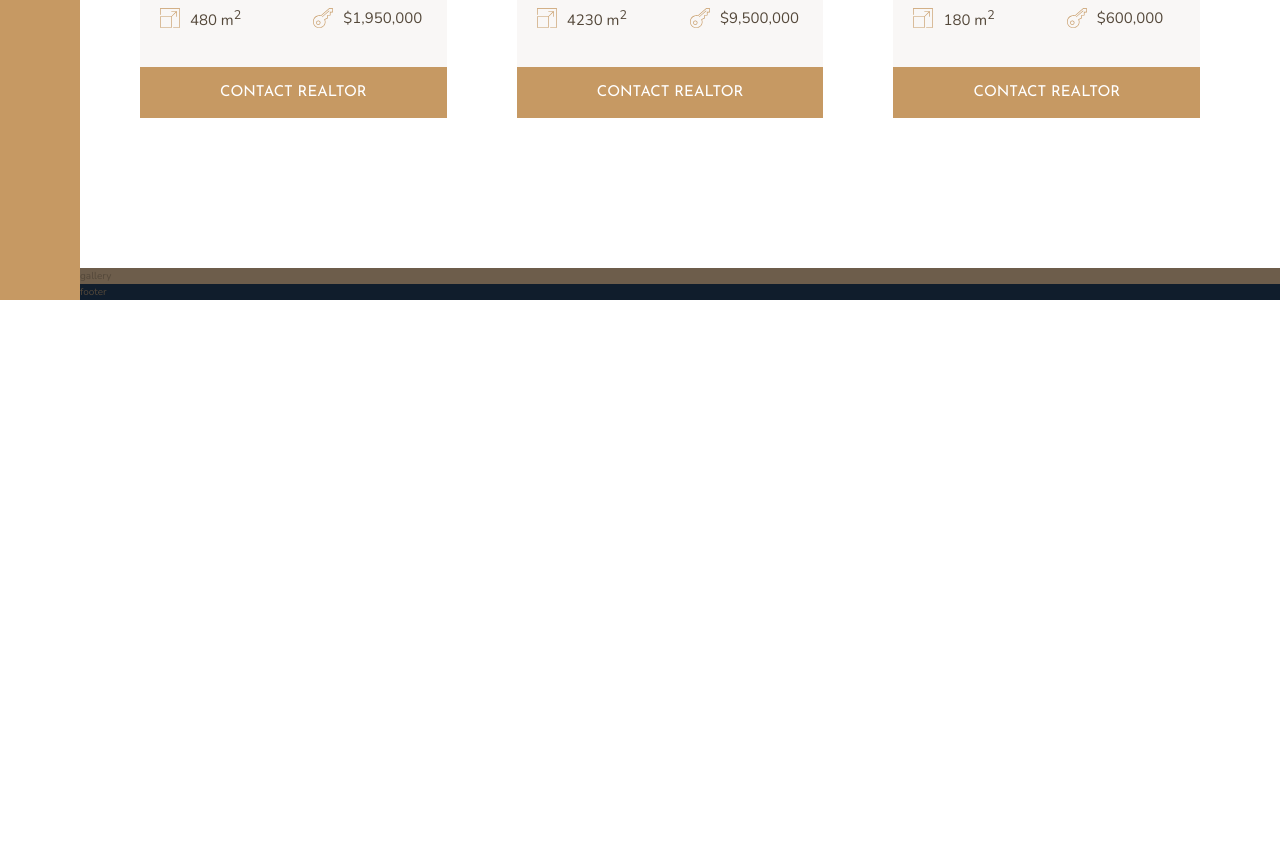
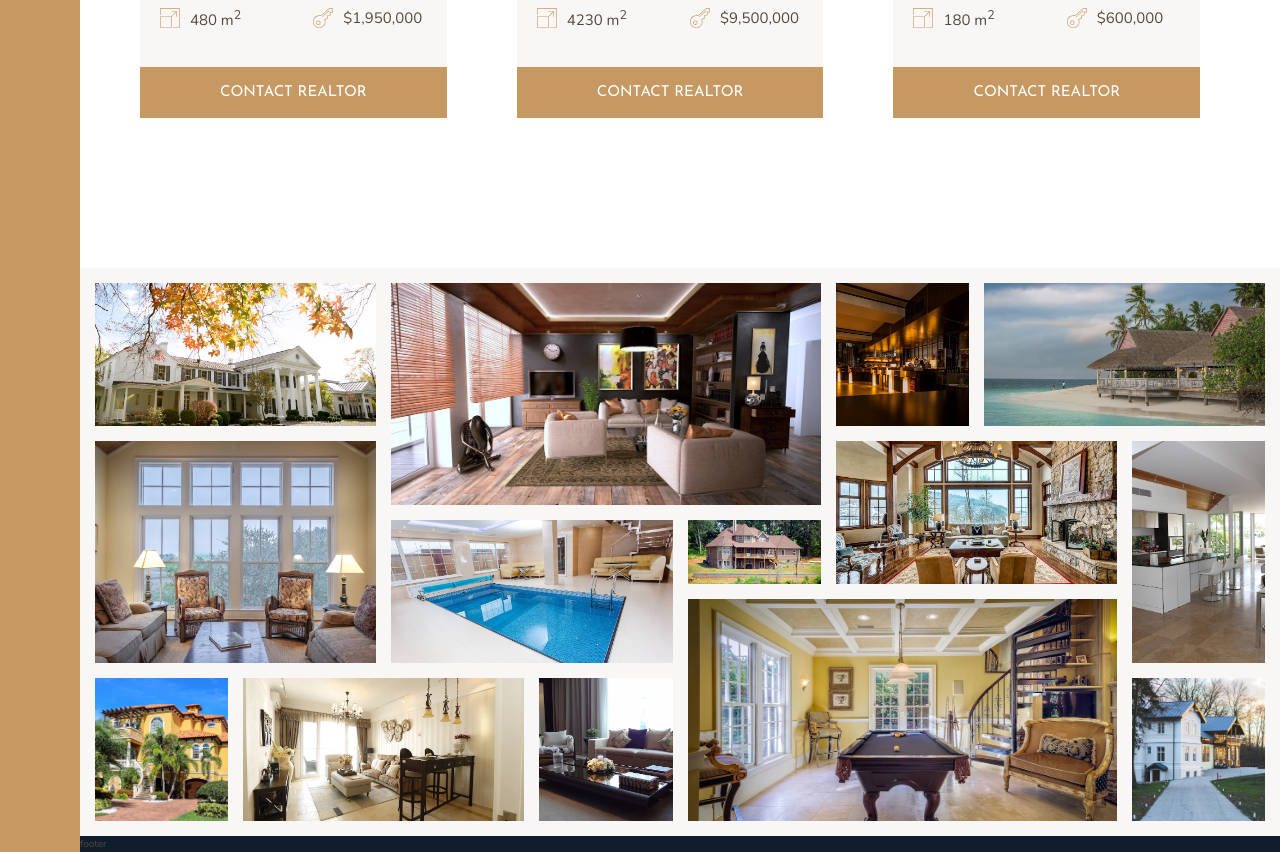
Before and after one commit to FlamingShali/Nexter-, a website: page index.html in a window 1280 px wide. Shown: the part 2850-3702 px from the top of the page. Before the commit the page ends 3150 px from the top, so only its background shows below. Drawn offline with nearby package versions, Linux system fonts and the light colour scheme.

Commit message:
added gallery section

```diff
--- a/index.html
+++ b/index.html
@@ -287,7 +287,49 @@
         </div>
     </section>
     <section class="gallery">
-        gallery
+        <figure class="gallery__item gallery__item--1">
+            <img src="img/gal-1.jpeg" alt="Gallery image 1" class="gallery__img">
+        </figure>
+        <figure class="gallery__item gallery__item--2">
+            <img src="img/gal-2.jpeg" alt="Gallery image 2" class="gallery__img">
+        </figure>
+        <figure class="gallery__item gallery__item--3">
+            <img src="img/gal-3.jpeg" alt="Gallery image 3" class="gallery__img">
+        </figure>
+        <figure class="gallery__item gallery__item--4">
+            <img src="img/gal-4.jpeg" alt="Gallery image 4" class="gallery__img">
+        </figure>
+        <figure class="gallery__item gallery__item--5">
+            <img src="img/gal-5.jpeg" alt="Gallery image 5" class="gallery__img">
+        </figure>
+        <figure class="gallery__item gallery__item--6">
+            <img src="img/gal-6.jpeg" alt="Gallery image 6" class="gallery__img">
+        </figure>
+        <figure class="gallery__item gallery__item--7">
+            <img src="img/gal-7.jpeg" alt="Gallery image 7" class="gallery__img">
+        </figure>
+        <figure class="gallery__item gallery__item--8">
+            <img src="img/gal-8.jpeg" alt="Gallery image 8" class="gallery__img">
+        </figure>
+        <figure class="gallery__item gallery__item--9">
+            <img src="img/gal-9.jpeg" alt="Gallery image 9" class="gallery__img">
+        </figure>
+        <figure class="gallery__item gallery__item--10">
+            <img src="img/gal-10.jpeg" alt="Gallery image 10" class="gallery__img">
+        </figure>
+        <figure class="gallery__item gallery__item--11">
+            <img src="img/gal-11.jpeg" alt="Gallery image 11" class="gallery__img">
+        </figure>
+        <figure class="gallery__item gallery__item--12">
+            <img src="img/gal-12.jpeg" alt="Gallery image 12" class="gallery__img">
+        </figure>
+        <figure class="gallery__item gallery__item--13">
+            <img src="img/gal-13.jpeg" alt="Gallery image 13" class="gallery__img">
+        </figure>
+        <figure class="gallery__item gallery__item--14">
+            <img src="img/gal-14.jpeg" alt="Gallery image 14" class="gallery__img">
+        </figure>
+
 
     </section>
 
--- a/sass/_gallery.scss
+++ b/sass/_gallery.scss
@@ -1,4 +1,78 @@
 .gallery {
-    background-color: $color-grey-dark-2;
-    grid-column: full-start / full-end;
+  background-color: $color-grey-light-1;
+  grid-column: full-start / full-end;
+  display: grid;
+  grid-template-columns: repeat(8, 1fr);
+  grid-template-rows: repeat(7, 5vw);
+  grid-gap: 1.5rem;
+  padding: 1.5rem;
+
+  &__item {
+    &--1 {
+      grid-row: 1 / span 2;
+      grid-column: 1 / span 2;
+    }
+    &--2 {
+      grid-row: 1 / span 3;
+      grid-column: 3 / 6;
+    }
+    &--3 {
+      grid-row: 1 / span 2;
+      grid-column: 6 / 7;
+    }
+    &--4 {
+      grid-row: 1 / span 2;
+      grid-column: 7 / 9;
+    }
+    &--5 {
+      grid-row: 3 / span 3;
+      grid-column: 1 / span 2;
+    }
+    &--6 {
+      grid-row: 4 / 6;
+      grid-column: 3 / 5;
+    }
+    &--7 {
+      grid-row: 4 / 5;
+      grid-column: 5 / 6;
+    }
+    &--8 {
+      grid-row: 3 / 5;
+      grid-column: 6 / 8;
+    }
+    &--9 {
+      grid-row: 3 / 6;
+      grid-column: 8 / 9;
+    }
+    &--10 {
+      grid-row: 6 / 8;
+      grid-column: 1 / 2;
+    }
+    &--11 {
+      grid-row: 6 / 8;
+      grid-column: 2 / 4;
+    }
+    &--12 {
+      grid-row: 6 / 8;
+      grid-column: 4 / 5;
+    }
+    &--13 {
+      grid-row: 5 / 8;
+      grid-column: 5 / 8;
+    }
+    &--14 {
+      grid-row: 6/ 8;
+      grid-column: 8 / 9;
+    }
   }
+
+  &__img {
+    width: 100%;
+    height: 100%;
+    object-fit: cover;
+    display: block;
+  }
+  & > * {
+    width: 100%;
+  }
+}
```
Also changed, not shown: css/style.css.
